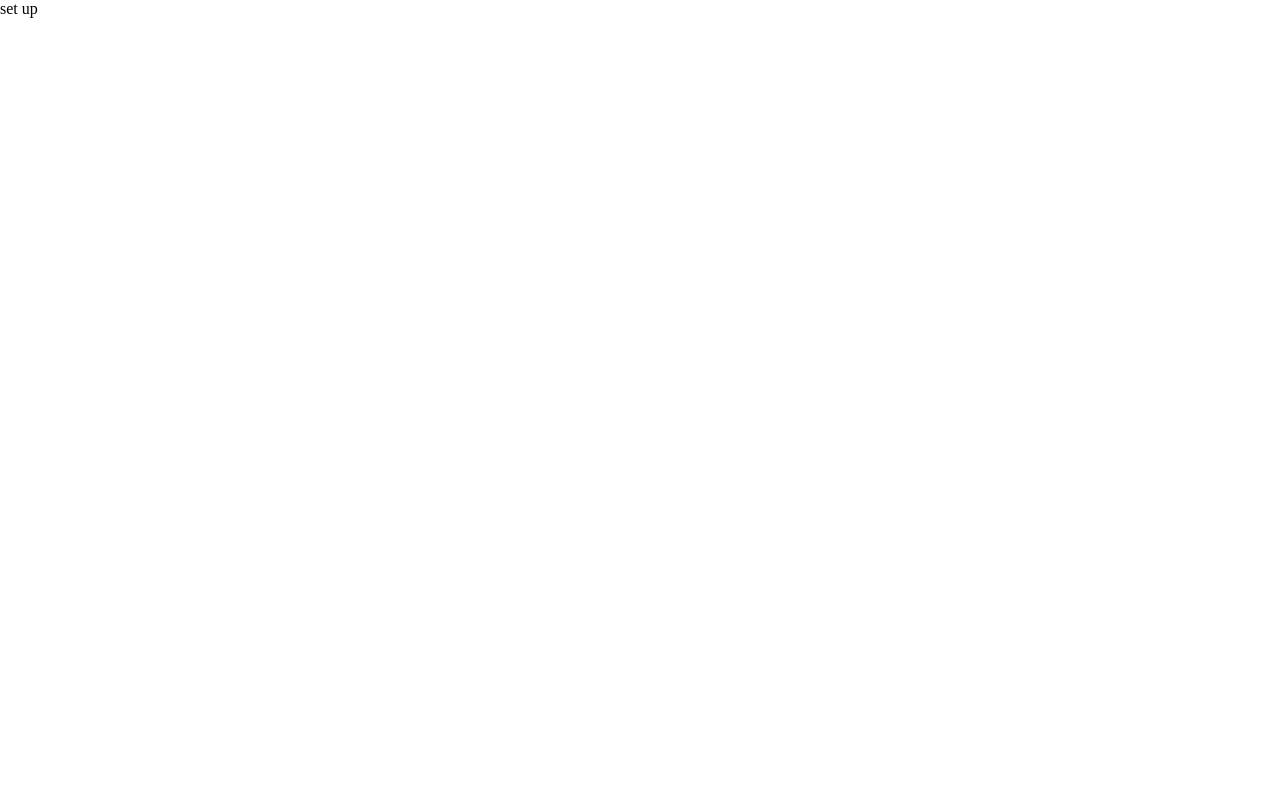
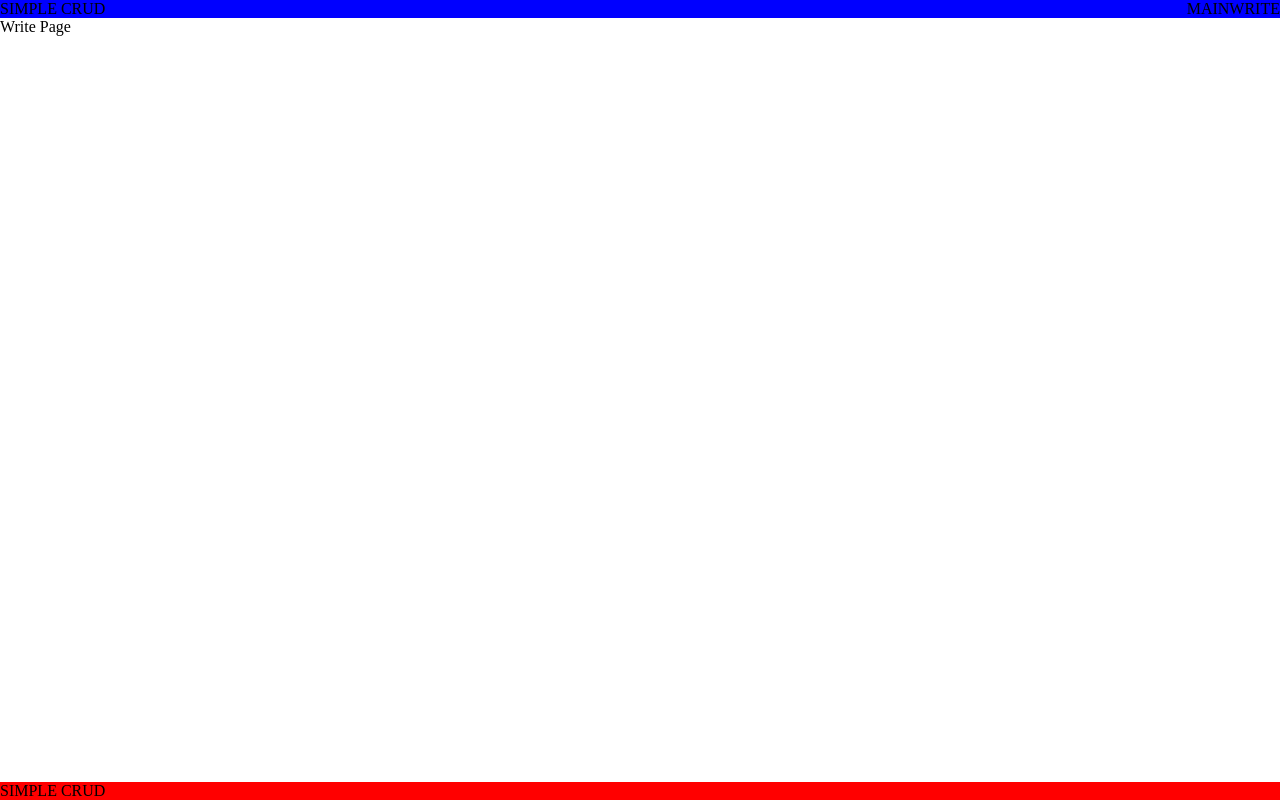
Before and after one commit to yshjft/SIMPLE_CRUD_CLIENT, a React (Create React App) app: page /write in a window 1280 px wide. Built offline with nearby package versions, Linux system fonts and the light colour scheme.

Commit message:
layout setup

```diff
--- a/package.json
+++ b/package.json
@@ -25,7 +25,7 @@
     }
   },
   "lint-staged": {
-    "{src,test}/**/*.{js,jsx,tsx,ts,json}": [
+    "{src,test}/**/*.{js,jsx,json}": [
       "eslint --fix",
       "prettier --write"
     ]
--- a/src/App.js
+++ b/src/App.js
@@ -1,5 +1,23 @@
-function App() {
-  return <div>set up</div>
-}
+import React from 'react'
+import {BrowserRouter as Router, Switch, Route} from 'react-router-dom'
+import {MainPage, ReadPage, UpdatePage, WritePage} from './pages'
+import Header from './component/common/Header'
+import Footer from './component/common/Footer'
+import './styles/index.scss'
+
+const App = () => (
+  <div className="app">
+    <Header />
+    <Router>
+      <Switch>
+        <Route exact path="/" component={MainPage} />
+        <Route path="/read/:id" component={ReadPage} />
+        <Route path="/update/:id" component={UpdatePage} />
+        <Route path="/write" component={WritePage} />
+      </Switch>
+    </Router>
+    <Footer />
+  </div>
+)
 
 export default App
--- /dev/null
+++ b/src/component/common/Footer.jsx
@@ -0,0 +1,12 @@
+import React from 'react'
+import '../../styles/index.scss'
+
+const Footer = () => {
+  return (
+    <div className="footer">
+      <div>SIMPLE CRUD</div>
+    </div>
+  )
+}
+
+export default Footer
--- /dev/null
+++ b/src/component/common/Header.jsx
@@ -0,0 +1,16 @@
+import React from 'react'
+import '../../styles/index.scss'
+
+const Header = () => {
+  return (
+    <div className="header">
+      <div>SIMPLE CRUD</div>
+      <div>
+        <span>MAIN</span>
+        <span>WRITE</span>
+      </div>
+    </div>
+  )
+}
+
+export default Header
--- /dev/null
+++ b/src/pages/index.js
@@ -0,0 +1,4 @@
+export {default as MainPage} from './main'
+export {default as ReadPage} from './read'
+export {default as UpdatePage} from './update'
+export {default as WritePage} from './write'
--- /dev/null
+++ b/src/pages/main/index.jsx
@@ -0,0 +1,7 @@
+import React from 'react'
+
+const MainPage = () => {
+  return <div>main page</div>
+}
+
+export default MainPage
--- /dev/null
+++ b/src/pages/read/index.jsx
@@ -0,0 +1,7 @@
+import React from 'react'
+
+const ReadPage = () => {
+  return <div>read page</div>
+}
+
+export default ReadPage
--- /dev/null
+++ b/src/pages/update/index.jsx
@@ -0,0 +1,7 @@
+import React from 'react'
+
+const UpdatePage = () => {
+  return <div>Update Page</div>
+}
+
+export default UpdatePage
--- /dev/null
+++ b/src/pages/write/index.jsx
@@ -0,0 +1,7 @@
+import React from 'react'
+
+const WritePage = () => {
+  return <div>Write Page</div>
+}
+
+export default WritePage
--- a/src/styles/index.scss
+++ b/src/styles/index.scss
@@ -1,3 +1,21 @@
-body {
+html,
+body,
+#root {
   margin: 0;
+  height: 100%;
 }
+
+.app {
+  height: 100%;
+  display: flex;
+  flex-direction: column;
+  .header {
+    background-color: blue;
+    display: flex;
+    justify-content: space-between;
+  }
+  .footer {
+    margin-top: auto;
+    background-color: red;
+  }
+}
```
Also changed, not shown: .eslintrc.js.
